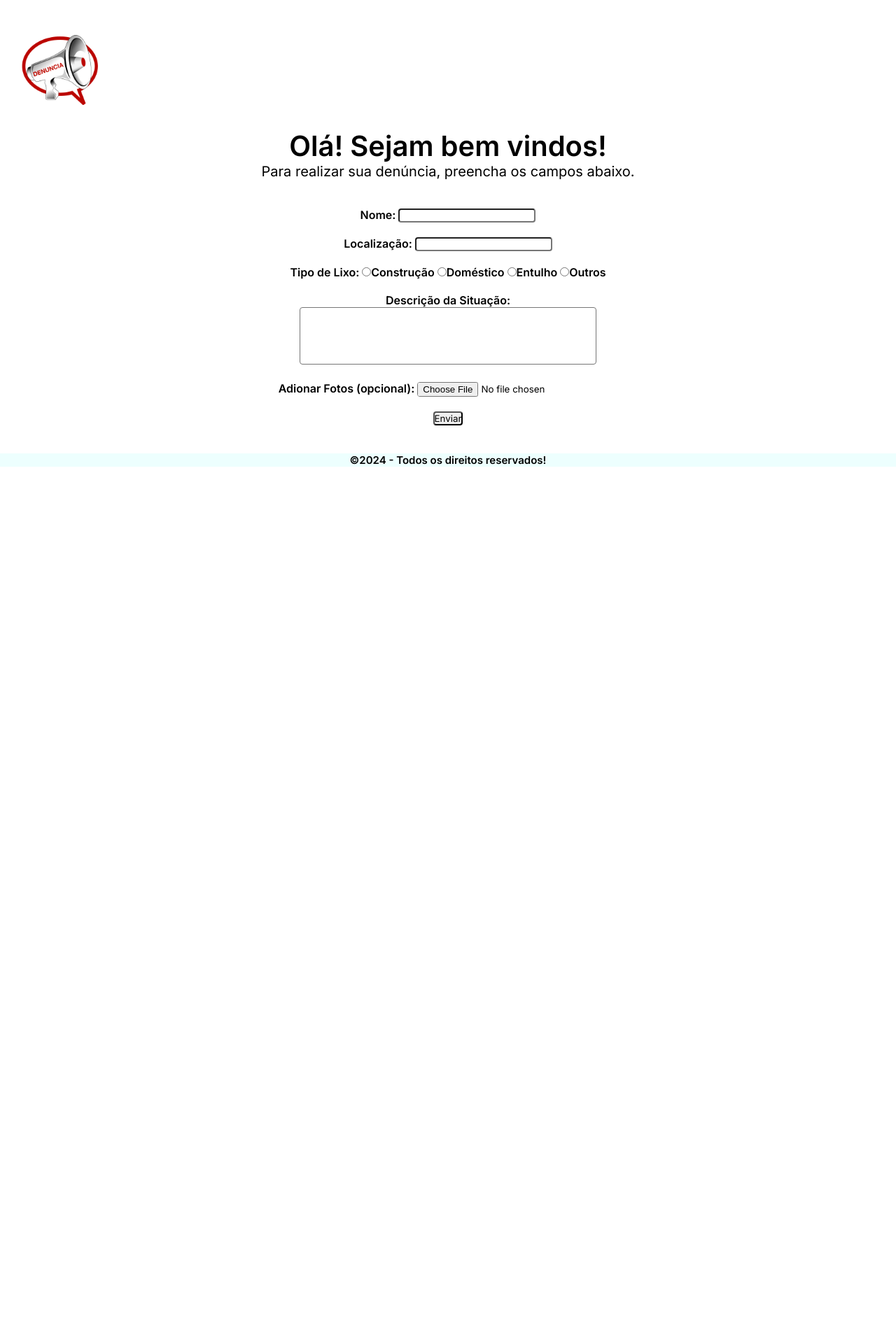
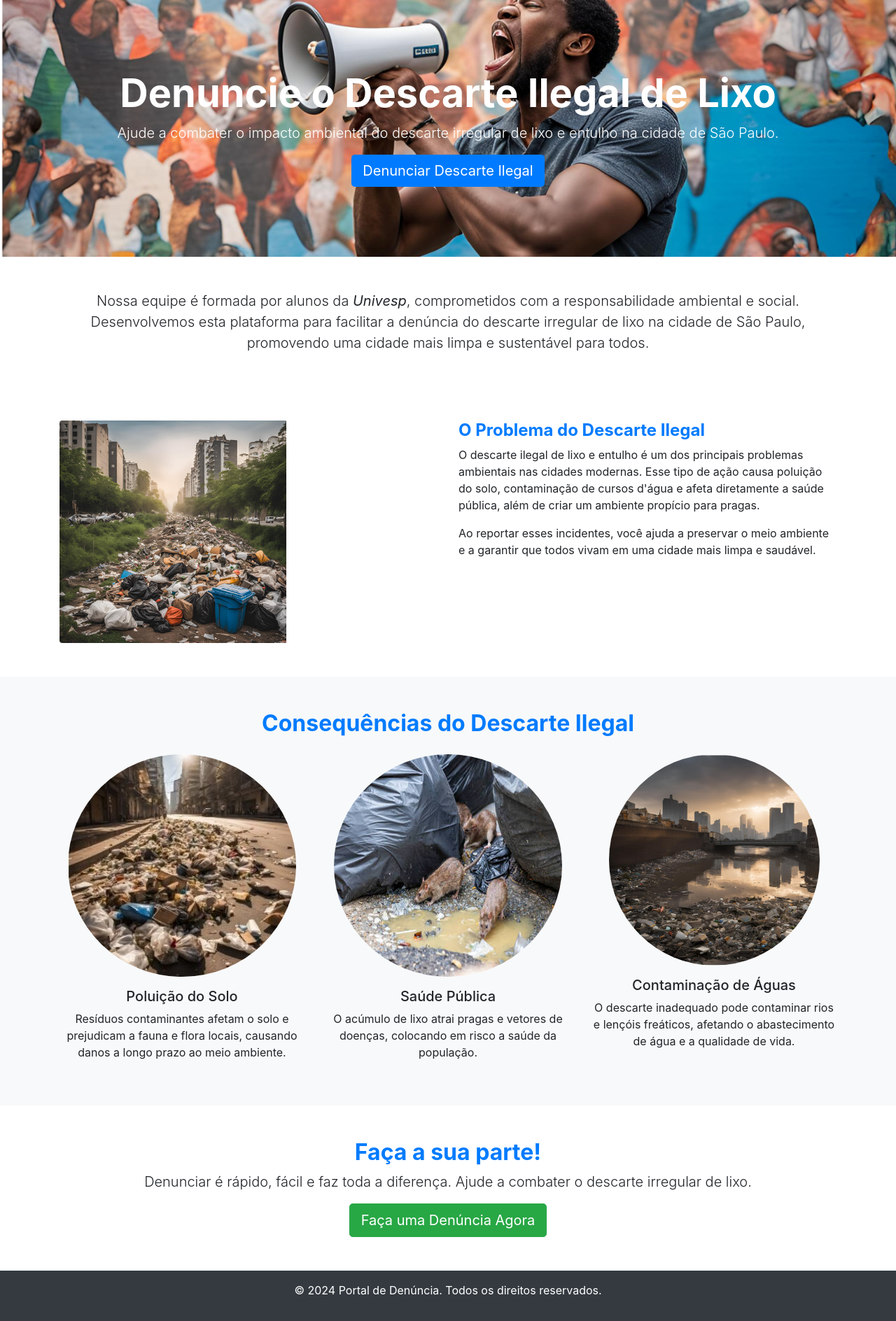
Before and after one commit to AndhreVergilio/ProjetoPI, a Django app: page / in a window 1280 px wide. Shown: the whole page at 70% size. Before the commit the page ends 667 px from the top, so only its background shows below. Run offline with Django 5.2, Linux system fonts and the light colour scheme; parts of the project's set-up code (start-up, migrations or seed data) failed here and were passed over; some libraries are stand-ins or nearby versions.

Commit message:
Novo Front end

```diff
--- a/projeto_integrador/home_pi/static/css/Stylesheet.css
+++ b/projeto_integrador/home_pi/static/css/Stylesheet.css
@@ -1,99 +1,163 @@
-@import url('https://fonts.googleapis.com/css2?family=Inter:wght@100;200;300;400;500;600&family=Inter:wght@100..600&display=swap" rel="stylesheet');
-
-*{
+* {
   margin: 0;
   padding: 0;
   box-sizing: border-box;
-  text-decoration: none;
-  outline: none;
-  background-color: ;
-  font-family: "Inter", sans-serif;
-  overflow: auto;
+  font-family: Arial, sans-serif;
 }
 
-body{
-    background-color: ;
-}
+body {
 
-section {
-  padding: 20px 0;
-  background-color: ;
-  overflow: auto;
-}
-
-h1 {
-  font-size: 40px;
-  text-align: center;
-  color: black;
-  overflow: auto;
-}
-
-p {
-  font-size: 20px;
-  text-align: center;
-  color: black;
-  padding-top: 0;
-  overflow: auto;
-}
-
-.menu {
-  margin: 20px;
-  padding: auto;
-  overflow: auto;
-  background-color: ;
-}
-
-nav {
-  display: flex;
-  align-items: center;
-  justify-content: space-between;
-  padding-top: 20px;
-  overflow: auto;
-}
-
-nav ul {
-  display: flex;
-  align-items: center;
-  overflow: auto;
+  background-color: #f2f2f2;
 
 }
 
-nav ul a {
-  color: black;
-  margin: 0 20px;
-  text-transform: uppercase;
-  font-size: 25px;
-  display: block;
-  font-weight: bold;
-  overflow: auto;
+.header_interno{
+  max-width: 100%;
+  display: flex;
+  justify-content: center;
+  flex-direction: column;
+  align-items: center;
+  padding: 20px 0;
+  background-color: #f4f4f4;
+  border-bottom: 1px solid #ddd;
+  box-shadow: 0 2px 4px rgba(0, 0, 0, 0.1);
+  margin-bottom: 20px;
 }
 
-img {
-  padding: 10px;
-  overflow: auto;
+.logo img {
+  height: 60px;
 }
 
-footer {
-  text-align: center;
-  font-size: 15px;
-  font-weight: bold;
-  background-color: rgb(237, 255, 254);
+.container {
+  width: 100%;
+  margin: 0 auto;
+  max-width: 500px;
+  background-color: #ffffff;
+  padding: 20px;
+  border-radius: 8px;
+  box-shadow: 0 4px 12px rgba(0, 0, 0, 0.1);
 }
 
-input {
+.hero h1 {
+  font-size: 20px;
+  color: #333;
+  text-align: center;
+  margin-bottom: 10px;
+}
+
+.hero p {
+  font-size: 14px;
+  color: #777;
+  text-align: center;
+  margin-bottom: 20px;
+}
+
+.formulario {
+  width: 100%;
+}
+
+.form-group {
+  margin-bottom: 15px;
+}
+
+.form-group label {
+  font-weight: bold;
+  color: #333;
+  font-size: 14px;
+  margin-bottom: 5px;
+  display: inline-block;
+}
+
+.form-group input[type="text"],
+.form-group textarea,
+.form-group input[type="file"] {
+  width: 100%;
+  padding: 10px;
+  font-size: 14px;
+  border: 1px solid #ccc;
   border-radius: 4px;
+  outline: none;
+  color: #555;
+  transition: border-color 0.3s;
+}
+
+.form-group input[type="text"]:focus,
+.form-group textarea:focus {
+  border-color: #007bff;
 }
 
 textarea {
-  border-radius: 4px;
+  resize: vertical;
 }
 
-form {
-  text-align: center;
-  font-weight: bold;
+/* Estilo para o fieldset de Tipo de Lixo */
+fieldset {
+  border: 1px solid #ccc;
+  border-radius: 8px;
+  padding: 15px;
+  margin-bottom: 20px;
 }
 
-input#Botao_Enviar {
-  font-weight: ;
+legend {
+  font-weight: bold;
+  font-size: 14px;
+  color: #007bff;
+  padding: 0 10px;
+}
 
+.radio-group {
+  display: flex;
+  flex-direction: column;
+  gap: 8px;
+  margin-top: 10px;
 }
+
+.radio-group label {
+  font-size: 14px;
+  color: #555;
+  font-weight: normal;
+  display: flex;
+  align-items: center;
+}
+
+.radio-group input[type="radio"] {
+  margin-right: 8px;
+}
+
+.submit-button {
+  width: 100%;
+  background-color: #007bff;
+  color: #fff;
+  padding: 12px;
+  font-size: 16px;
+  font-weight: bold;
+  border: none;
+  border-radius: 4px;
+  cursor: pointer;
+  transition: background-color 0.3s;
+  margin-top: 10px;
+}
+
+.submit-button:hover {
+  background-color: #0056b3;
+}
+
+.footer {
+  width: 100%;
+  background-color: #ffffff;
+  text-align: center;
+  padding: 15px 0;
+  font-size: 12px;
+  color: #777;
+  border-top: 1px solid #ddd;
+  box-shadow: 0 -2px 4px rgba(0, 0, 0, 0.1);
+  margin-top: 20px;
+}
+.voltar img{
+  width: 90px;
+  padding: 10px 20px;
+  color: #fff;
+  cursor: pointer;
+
+  transition: background-color 0.3s;
+}
--- /dev/null
+++ b/projeto_integrador/home_pi/static/css/base.css
@@ -0,0 +1,11 @@
+.banner {
+    background-image: url("../img/painel_home.png");
+    background-size: cover;
+    background-position: center;
+    color: #fff;
+    padding: 100px 0;
+}
+.btn-primary {
+    background-color: #007bff;
+    border: none;
+}
--- a/projeto_integrador/home_pi/templates/base.html
+++ b/projeto_integrador/home_pi/templates/base.html
@@ -1,69 +1,86 @@
 <!DOCTYPE html>
 <html lang="pt-br">
-{% load static %} {# LOADER DO JINJA NECESSARIO PARA IMPORTAR ARQUIVOS STATICOS PARA HTML EM DJANGO #}
 <head>
     <meta charset="UTF-8">
     <meta name="viewport" content="width=device-width, initial-scale=1.0">
-    <meta name="viewport" content="width=device-width, initial-scale=1.0">
-    <link rel="Stylesheet" href="{% static 'css/Stylesheet.css' %}">
-    <title>Projeto Integrador</title>
+    <title>Descarta Sampa</title>
+    {% load static %}
+    <!-- Incluindo Bootstrap CSS -->
+    <link href="https://stackpath.bootstrapcdn.com/bootstrap/4.5.2/css/bootstrap.min.css" rel="stylesheet">
+   <link rel="stylesheet" href="{% static 'css/base.css' %}">
+
 </head>
 <body>
-    <!-- cabeçalho com logo e guia "home" "sobre" "history"-->
-     <header style='background-image: img ; background-repeat: no-repeat; background-size: cover;'> {# O IMPORT DA IMAGEM DE FUNDO PRECISA SER MODIFICADA PARA FUNCIONAR COM O JINJA #}
-        <!-- Menu da página-->
-        <div class="menu">
-            <nav>
-                <!-- Logotipo ao clicar, redireciona para página principal-->
-                <a href="http://127.0.0.1:8000/">
-                    <img src="{% static 'img/img_logo.png' %}" alt="Logo" width="130px" height="120px">
-                </a>
-                <!-- Título atalho para outra página-->
-                <ul class="ul">
-                    <!--<a href="index.html" >Home</a>
-                    <a href="sobre.html">Home</a>
-                    <<a href="historia.html">História</a>-->
-                </ul>
-            </nav>
-            <section class="Frase Sejam Bem-vindos!">
-                <div class="Frase">
-                    <h1>Olá! Sejam bem vindos!</h1>
-                    <p>Para realizar sua denúncia, preencha os campos abaixo.</p>
-                </div>
-            </section>
-            <section class="formulario">
-                <div>
-                    <form action="{% url 'home' %}" method="post">
-                        {% csrf_token %}
-                        <label for="Nome">Nome:</label>
-                        <input type="text" id="Nome" name="Nome" required>
-                        <br><br>
-                        <div>
-                            <label for="Localizacao">Localização:</label>
-                            <input type="text" id="Localizacao" name="Localizacao" required>
-                            <br><br>
-                        </div>
-                        <span>Tipo de Lixo:</span>
-                                <input type="radio" id="Construcao_ID" name="Opcao" value="Construcao_Value" required><label for="Construcao">Construção</label>
-                                <input type="radio" id="Domestico_ID" name="Opcao" value="Domestico_Value" required><label for="Domestico">Doméstico</label>
-                                <input type="radio" id="Entulho" name="Opcao" value="Entulho_Value" required><label for="Domestico">Entulho</label>
-                                <input type="radio" id="Outros_ID" name="Opcao" value="Outros_Value" required><label for="Domestico">Outros</label>
-                                <br><br>
-                        <label for="Descricao">Descrição da Situação:</label>
-                        <br>
-                        <textarea style= "resize: none" id="Descricao" name="Descricao" rows="5" cols="50" maxlength="150" required></textarea>
-                        <br><br>
-                        <span>Adionar Fotos (opcional):</span>
-                        <input type='file' accept='image/*' id='file-input' capture name="Anexar Imagem"/>
-                        <br><br>
-                        <input type="submit" value="Enviar" id="Botao_Enviar"/>
-                    </form>
-                </div>
 
-            </section>
+<!-- Banner principal -->
+<section class="banner text-center">
+    <div class="container">
+        <h1 class="display-4 font-weight-bold">Denuncie o Descarte Ilegal de Lixo</h1>
+        <p class="lead">Ajude a combater o impacto ambiental do descarte irregular de lixo e entulho na cidade de São Paulo.</p>
+        <a href="{% url 'denuncia' %}" class="btn btn-primary btn-lg">Denunciar Descarte Ilegal</a>
+    </div>
+</section>
+
+<!-- Seção de informações sobre o problema -->
+<div class="container">
+    <p class="lead text-center py-5">
+      Nossa equipe é formada por alunos da <strong><em>Univesp</em></strong>, comprometidos com a responsabilidade ambiental e social. Desenvolvemos esta plataforma para facilitar a denúncia do descarte irregular de lixo na cidade de São Paulo, promovendo uma cidade mais limpa e sustentável para todos.
+    </p>
+  </div>
+
+
+
+<section class="container my-5">
+    <div class="row">
+        <div class="col-md-6">
+            <img src="{% static 'img/descarte.png' %}" alt="Imagem de descarte ilegal" class="img-fluid rounded">
         </div>
+        <div class="col-md-6">
+            <h2 class="h4 font-weight-bold text-primary">O Problema do Descarte Ilegal</h2>
+            <p>O descarte ilegal de lixo e entulho é um dos principais problemas ambientais nas cidades modernas. Esse tipo de ação causa poluição do solo, contaminação de cursos d'água e afeta diretamente a saúde pública, além de criar um ambiente propício para pragas.</p>
+            <p>Ao reportar esses incidentes, você ajuda a preservar o meio ambiente e a garantir que todos vivam em uma cidade mais limpa e saudável.</p>
+        </div>
+    </div>
+</section>
 
-     </header>
-    <footer>&copy;2024 - Todos os direitos reservados!</footer>
+<!-- Seção de consequências do descarte ilegal -->
+<section class="bg-light py-5">
+    <div class="container">
+        <h2 class="text-center text-primary font-weight-bold mb-4">Consequências do Descarte Ilegal</h2>
+        <div class="row">
+            <div class="col-md-4 text-center">
+                <img src="{% static 'img/lixo_rua.jpg' %}" alt="Imagem de descarte ilegal" alt="Poluição do solo" class="img-fluid rounded-circle mb-3">
+                <h3 class="h5">Poluição do Solo</h3>
+                <p>Resíduos contaminantes afetam o solo e prejudicam a fauna e flora locais, causando danos a longo prazo ao meio ambiente.</p>
+            </div>
+            <div class="col-md-4 text-center">
+                <img src="{% static 'img/saude_publica.jpg' %}" alt="Imagem de descarte ilegal" class="img-fluid rounded-circle mb-3">
+                <h3 class="h5">Saúde Pública</h3>
+                <p>O acúmulo de lixo atrai pragas e vetores de doenças, colocando em risco a saúde da população.</p>
+            </div>
+            <div class="col-md-4 text-center">
+                <img src="{% static 'img/contamina_agua.png' %}" alt="Imagem de descarte ilegal" class="img-fluid rounded-circle mb-3">
+                <h3 class="h5">Contaminação de Águas</h3>
+                <p>O descarte inadequado pode contaminar rios e lençóis freáticos, afetando o abastecimento de água e a qualidade de vida.</p>
+            </div>
+        </div>
+    </div>
+</section>
+
+<!-- Seção de chamada para ação -->
+<section class="container text-center my-5">
+    <h2 class="text-primary font-weight-bold">Faça a sua parte!</h2>
+    <p class="lead">Denunciar é rápido, fácil e faz toda a diferença. Ajude a combater o descarte irregular de lixo.</p>
+    <a href="{% url 'denuncia' %}" class="btn btn-success btn-lg">Faça uma Denúncia Agora</a>
+</section>
+
+<!-- Footer -->
+<footer class="bg-dark text-white text-center py-3">
+    <p>&copy; 2024 Portal de Denúncia. Todos os direitos reservados.</p>
+</footer>
+
+<!-- Bootstrap JS e dependências -->
+<script src="https://code.jquery.com/jquery-3.5.1.slim.min.js"></script>
+<script src="https://cdn.jsdelivr.net/npm/bootstrap@4.5.2/dist/js/bootstrap.bundle.min.js"></script>
 </body>
 </html>
--- a/projeto_integrador/home_pi/urls.py
+++ b/projeto_integrador/home_pi/urls.py
@@ -3,4 +3,5 @@ from . import views
 
 urlpatterns = [
     path('', views.home, name='home'),
+    path('denunciar/', views.denuncia, name='denuncia'),
 ]
--- a/projeto_integrador/home_pi/views.py
+++ b/projeto_integrador/home_pi/views.py
@@ -23,3 +23,7 @@ def home (request):
             temp.save()
 
     return HttpResponse(template.render())
+
+def denuncia(request):
+    template = loader.get_template('denuncia.html')
+    return HttpResponse(template.render())
```
Also changed, not shown: projeto_integrador/home_pi/templates/denuncia.html (added, +100 -0 lines), projeto_integrador/db.sqlite3, projeto_integrador/home_pi/static/img/contamina_agua.png (added), projeto_integrador/home_pi/static/img/descarte.png (added), projeto_integrador/home_pi/static/img/icone voltar.png (added), projeto_integrador/home_pi/static/img/lixo_rua.jpg (added), projeto_integrador/home_pi/static/img/painel_home.png (added), projeto_integrador/home_pi/static/img/saude_publica.jpg (added).
